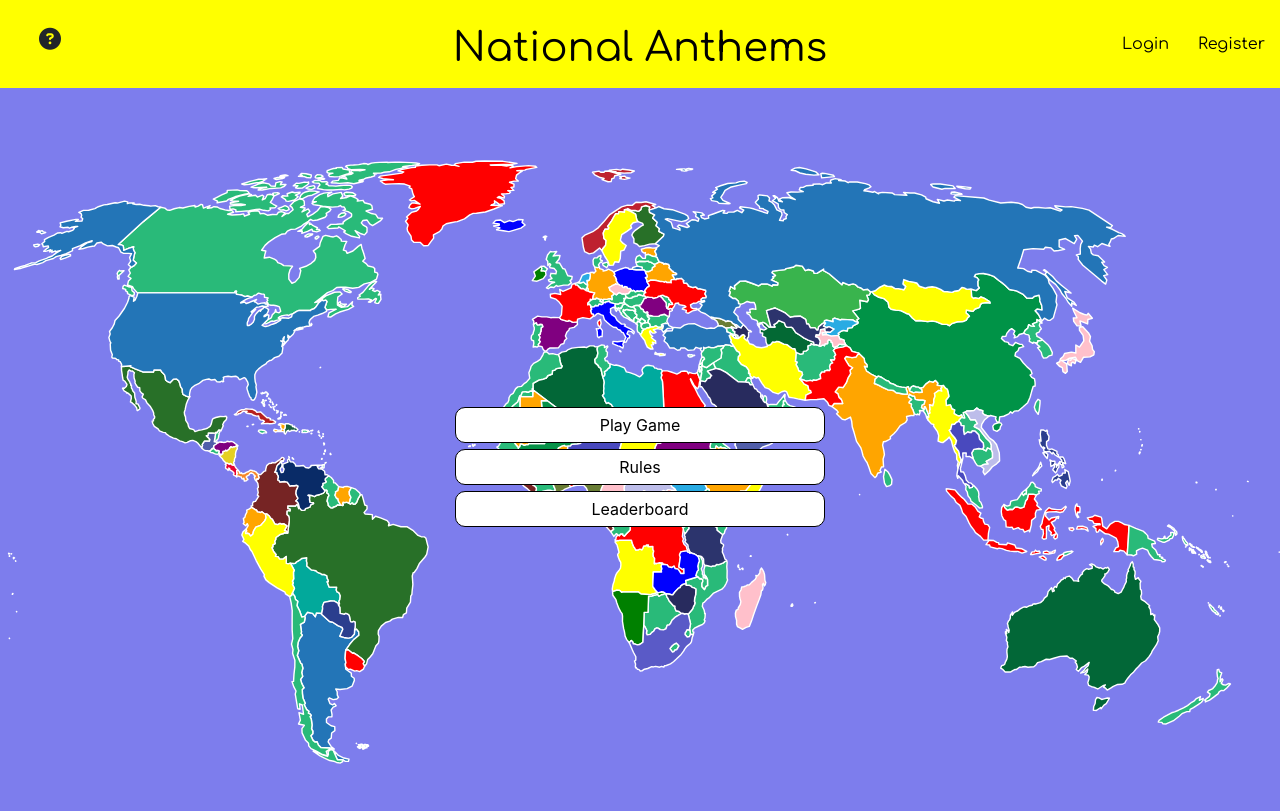
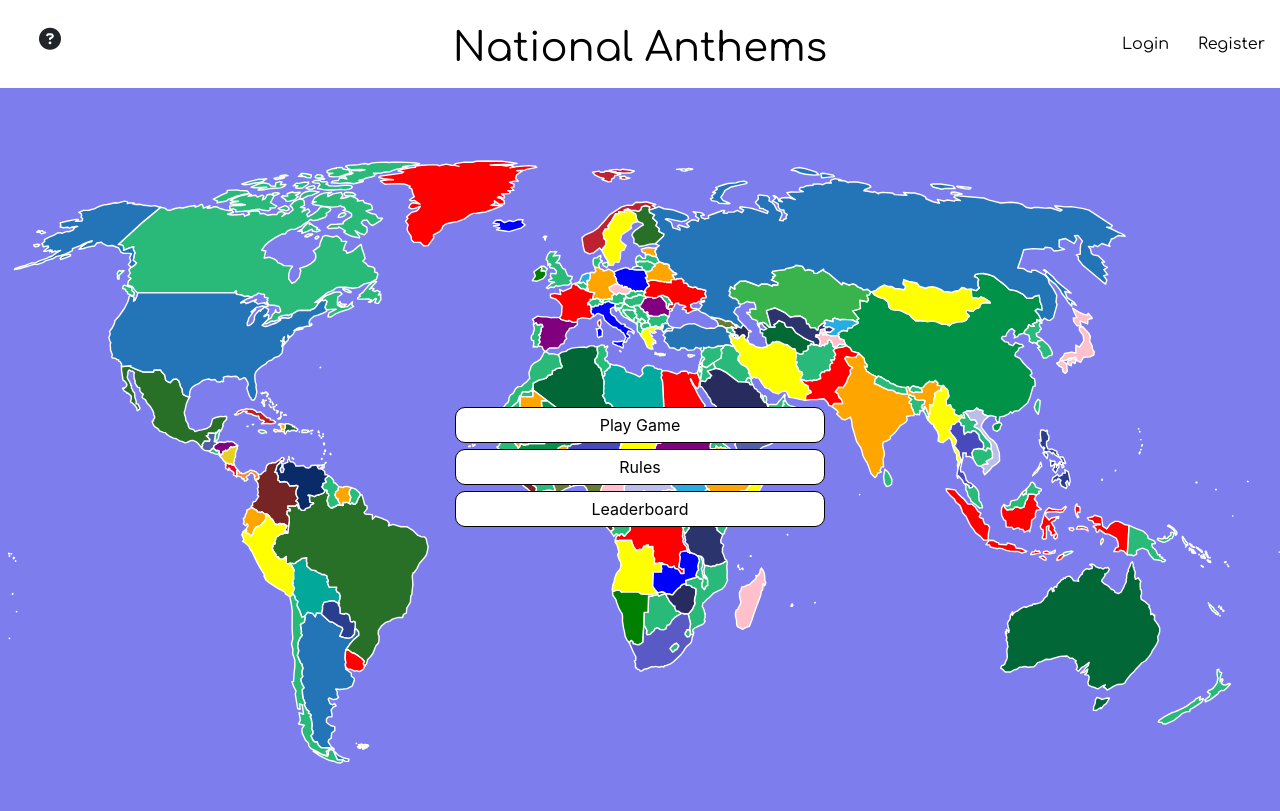
Before and after one commit to sophiebatten123/NationalAnthemsQuiz, a Django app: page / in a window 1280 px wide. Shown: the top 811 px of the page. Run offline with Django 3.2, Linux system fonts and the light colour scheme; some libraries are stand-ins or nearby versions.

Commit message:
Added style to question, score and rounds

```diff
--- a/static/css/style.css
+++ b/static/css/style.css
@@ -51,6 +51,7 @@ body {
 
 #score-counter {
     display: none;
+    color: white;
 }
 
 #highscore {
@@ -83,11 +84,17 @@ body {
     z-index: 999;
 }
 
+/* ..............................................Counter and rounds */
+
+#round {
+    color: white;
+}
+
 
 /*.......................................................Header*/
 
 .header-background {
-    background-color: yellow;
+    background-color: rgb(255, 255, 255);
     font-family: 'Comfortaa', cursive;
     height: auto;
 }
@@ -247,7 +254,10 @@ body {
 
 #question {
     display: none;
+    box-shadow: rgba(0, 0, 0, 0.19) 0px 10px 20px, rgba(0, 0, 0, 0.23) 0px 6px 6px;
+    width: 50%;
 }
+
 
 #pop-up {
     position: absolute;
```
